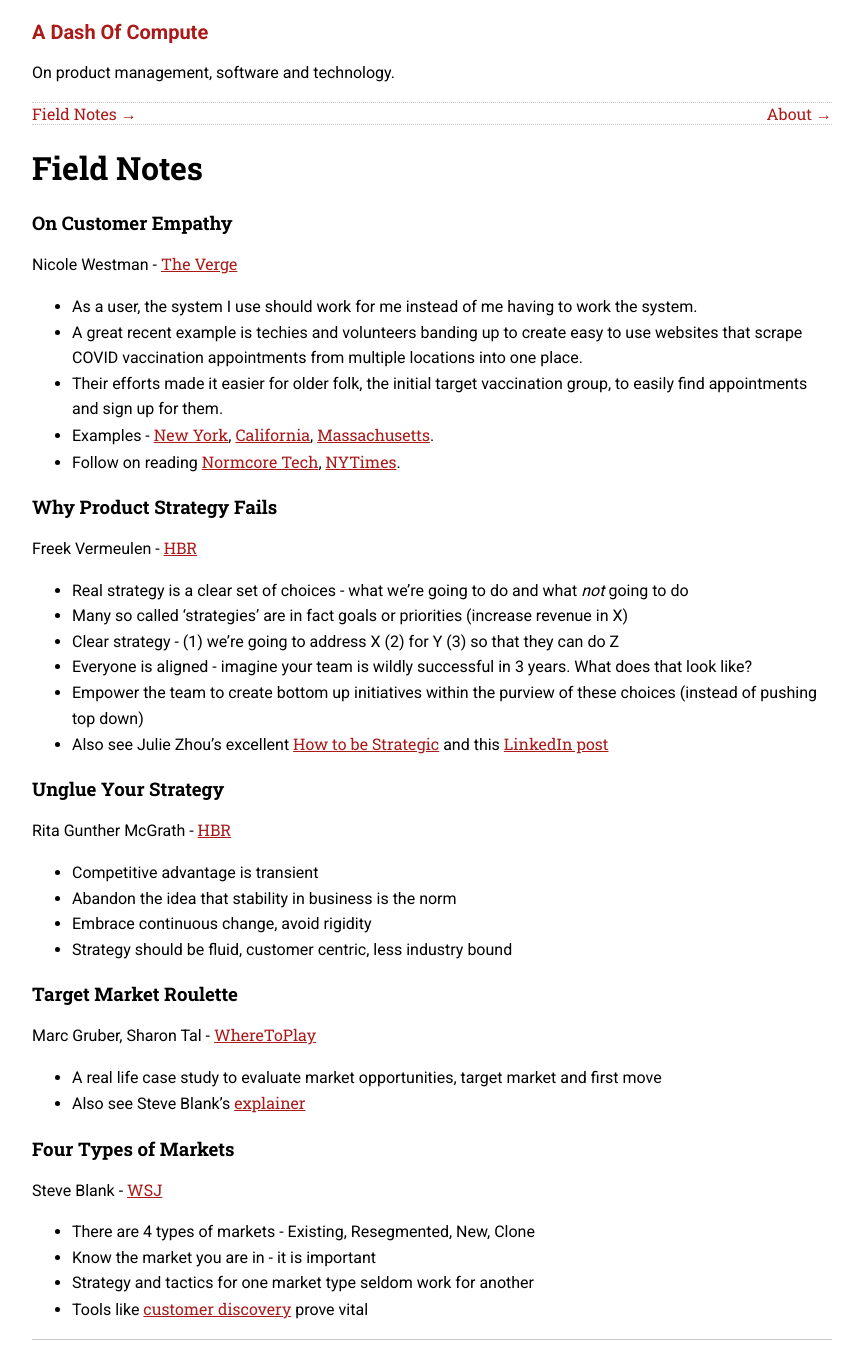
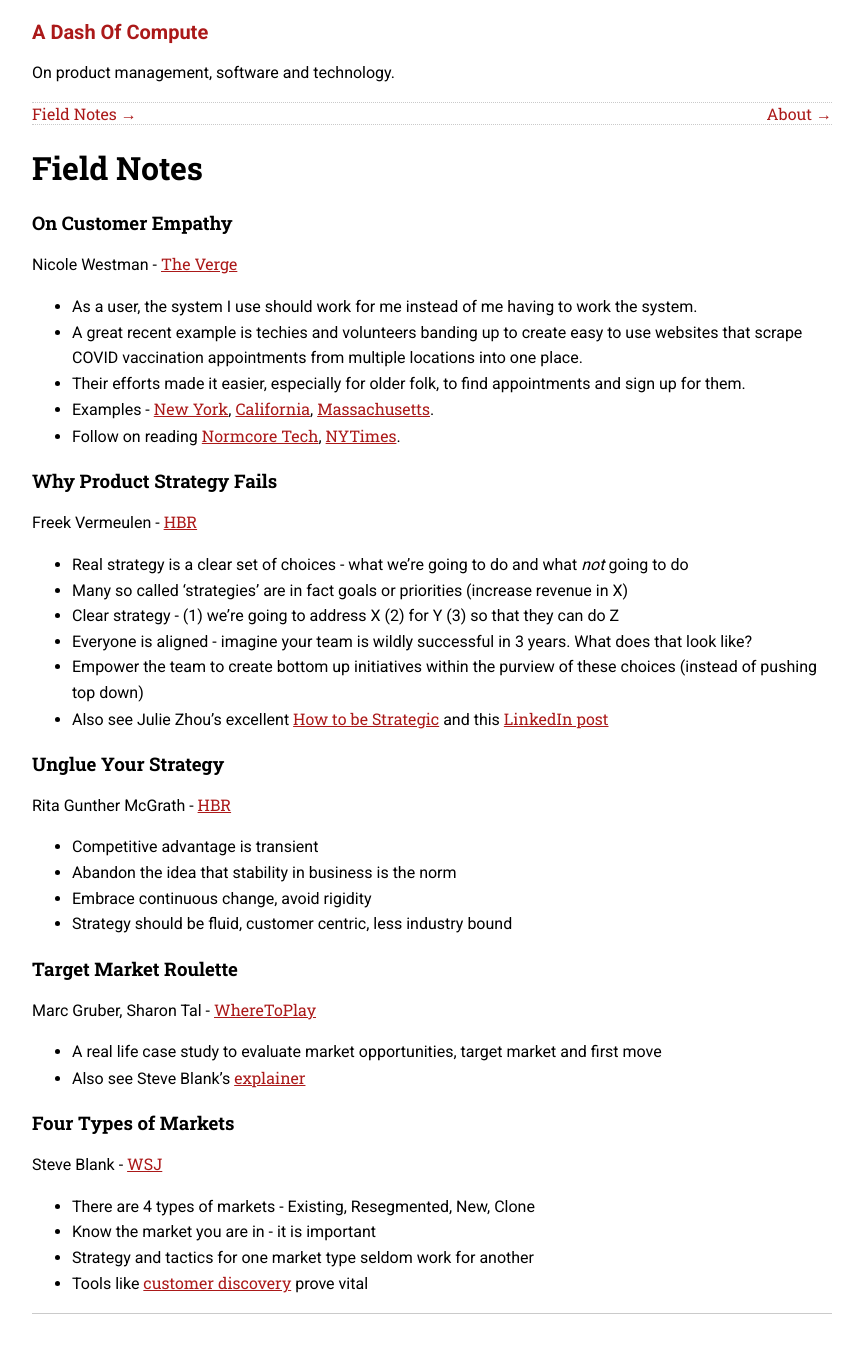
Before and after one commit to sautee/sautee.github.io, a Jekyll site: the page built from pages/fieldnotes.md, in a window 1280 px wide. Shown: the whole page, without its empty margins (208-1071 px from the left). Built offline with Jekyll 4.4.1, drawn with Linux system fonts in a browser that asks for light colours; after the commit the page ends 1339 px from its top, so only the background shows below that.

Commit message:
Update fieldnotes.md

```diff
--- a/pages/fieldnotes.md
+++ b/pages/fieldnotes.md
@@ -10,7 +10,7 @@
 
 - As a user, the system I use should work for me instead of me having to work the system.
 - A great recent example is techies and volunteers banding up to create easy to use websites that scrape COVID vaccination appointments from multiple locations into one place.
-- Their efforts made it easier for older folk, the initial target vaccination group, to easily find appointments and sign up for them.
+- Their efforts made it easier, especially for older folk, to find appointments and sign up for them.
 - Examples - [New York](https://nycvaccinelist.com/), [California](https://www.vaccinateca.com/), [Massachusetts](https://www.macovidvaccines.com/).
 - Follow on reading [Normcore Tech](https://vicki.substack.com/p/the-last-miles-and-miles-of-the-vaccine), [NYTimes](https://www.nytimes.com/2021/02/09/nyregion/vaccine-website-appointment-nyc.html).
 
```
